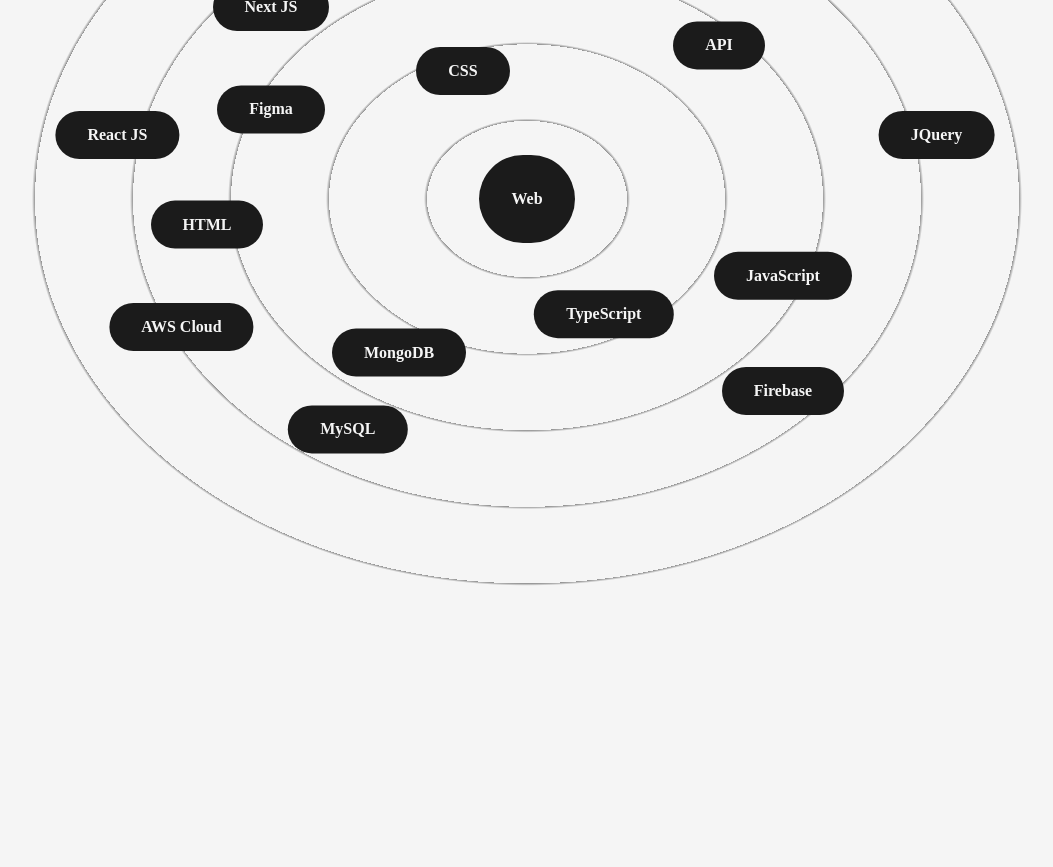
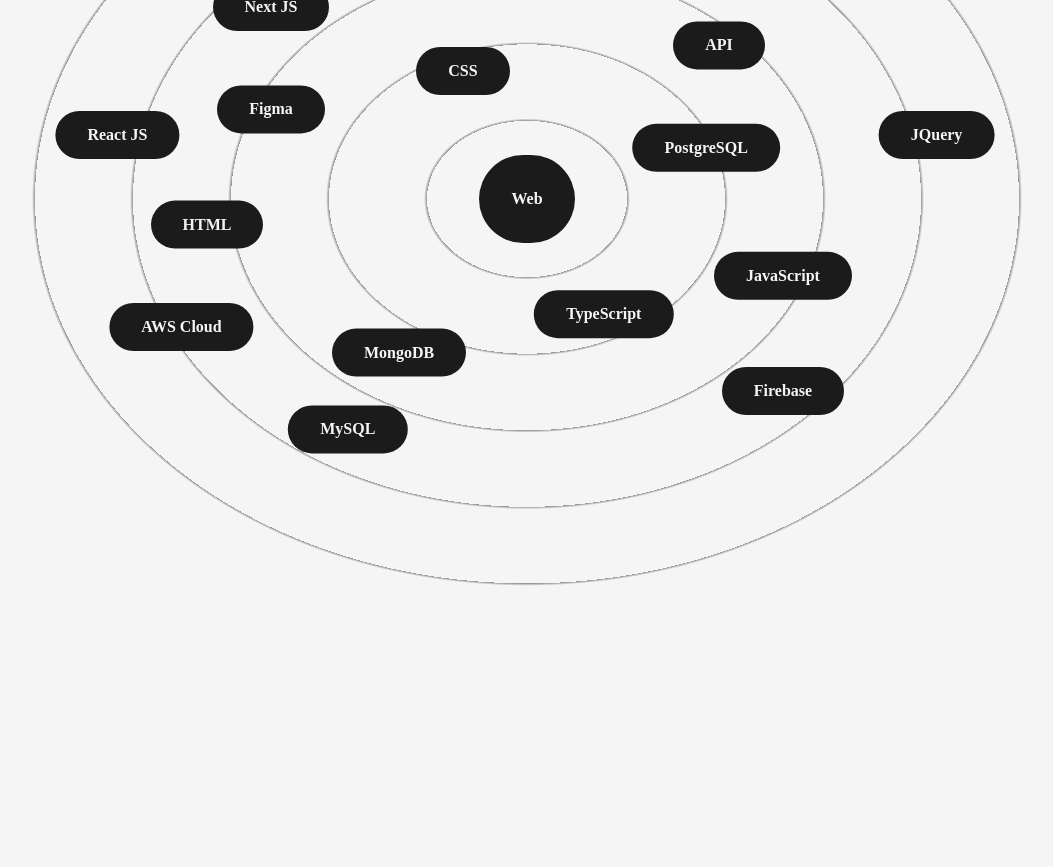
Before and after one commit to Ubaton/portfolio_v2, a Next.js app: page /about in a window 1280 px wide. Shown: the part 1420-2287 px from the top of the page, without its empty margins (113-1166 px from the left). Built offline with nearby package versions, Linux system fonts and the light colour scheme.

Commit message:
v0.2.29 Certificate upload & Resune update

```diff
--- a/src/components/Skills/Skills.js
+++ b/src/components/Skills/Skills.js
@@ -33,6 +33,7 @@
         <Skill name="HTML" x="-25vw" y="2vw" />
         <Skill name="JavaScript" x="20vw" y="6vw" />
         <Skill name="TypeScript" x="6vw" y="9vw" />
+        <Skill name="PostgreSQL" x="14vw" y="-4vw" />
         <Skill name="Next JS" x="-20vw" y="-15vw" />
         <Skill name="API" x="15vw" y="-12vw" />
         <Skill name="React JS" x="-32vw" y="-5vw" />
```
